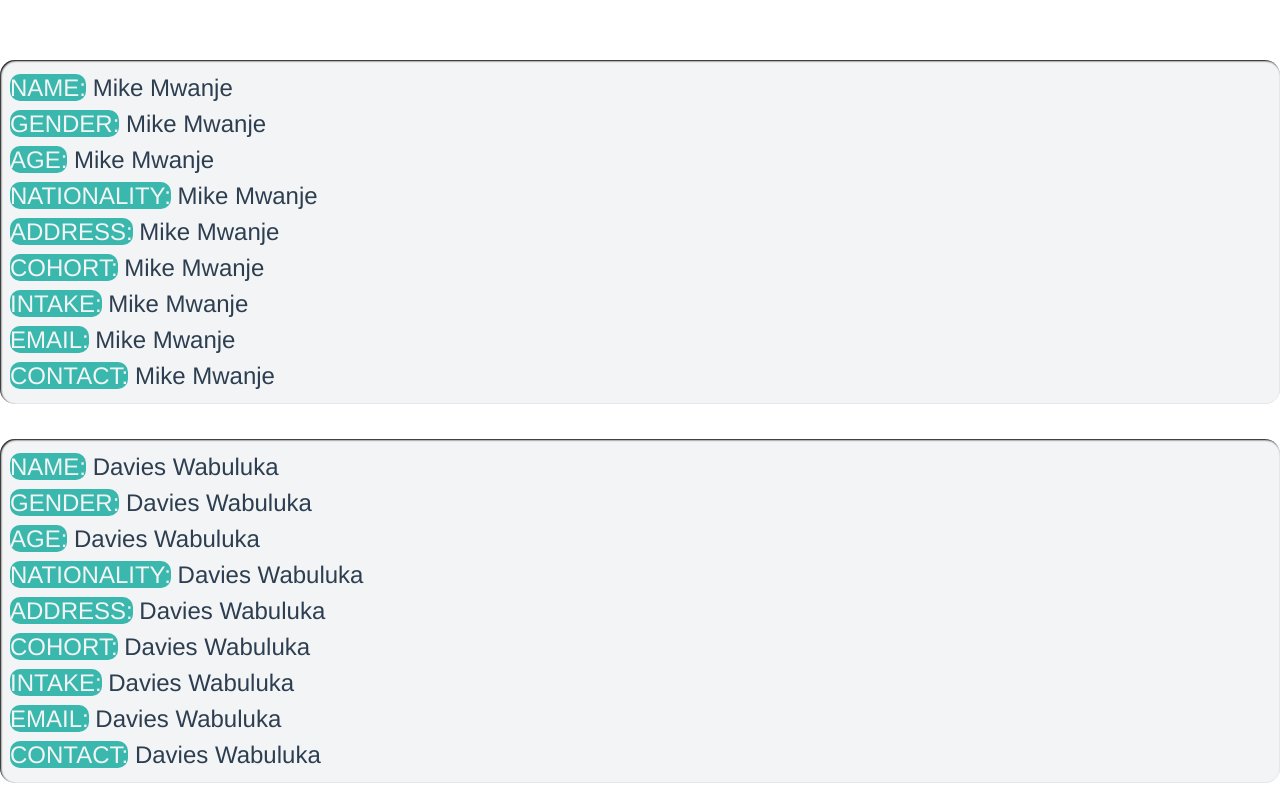
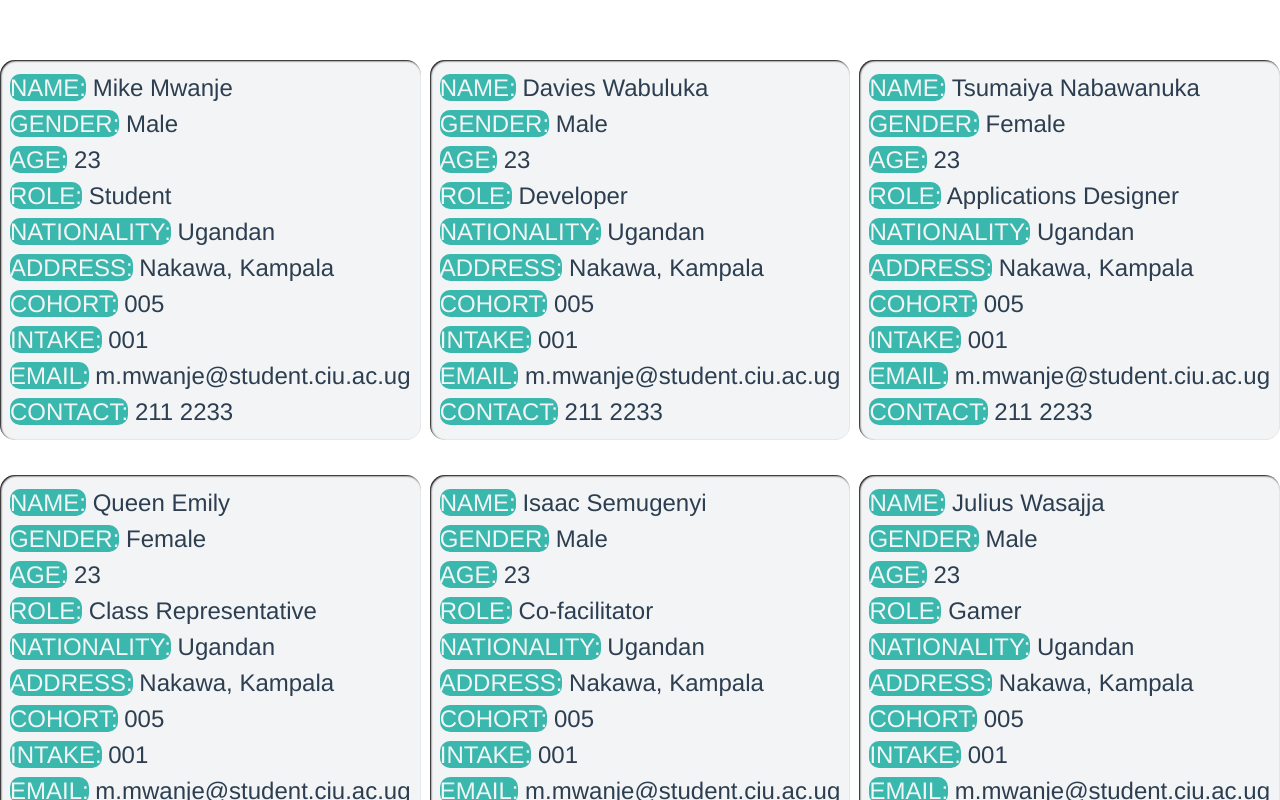
Before and after one commit to RefactoryCatalystCohort005/VueHackathonCohort5, a Vue app: page /details in a window 1280 px wide. Shown: the top 800 px of the page. Built offline with nearby package versions, Linux system fonts and the light colour scheme.

Commit message:
StudentDetails route

```diff
--- a/src/App.vue
+++ b/src/App.vue
@@ -1,8 +1,6 @@
 <template>
     <div id="app">
-        <div id="StudentsViewDiv">
-            <router-view></router-view>
-        </div>
+        <router-view></router-view>
     </div>
 </template>
 
--- a/src/components/StudentDetails.vue
+++ b/src/components/StudentDetails.vue
@@ -1,25 +1,17 @@
 <template>
-    <div>
+    <div id="StudentsViewDiv">
         <div id="student-card" v-for="student in students" v-bind:key="student.studentId">
             <img src alt />
-            <!-- <span><b>NAME:</b> Mwanje Mike</span><br />
-            <span><b>GENDER:</b> Male</span><br />
-            <span><b>AGE:</b> 23</span><br />
-            <span><b>NATIONALITY:</b> Ugandan</span><br />
-            <span><b>ADDRESS:</b> Nakawa, Kampala</span><br />
-            <span><b>COHORT:</b> 005</span><br />
-            <span><b>INTAKE:</b> 001</span><br />
-            <span><b>EMAIL:</b> m.mwanje@student.ciu.ac.ug</span><br />
-            <span><b>CONTACT:</b>  211 2233</span><br />  -->
             <span><b>NAME:</b> {{student.name}}</span><br />
-            <span><b>GENDER:</b> {{student.name}}</span><br />
-            <span><b>AGE:</b> {{student.name}}</span><br />
-            <span><b>NATIONALITY:</b> {{student.name}}</span><br />
-            <span><b>ADDRESS:</b> {{student.name}}</span><br />
-            <span><b>COHORT:</b> {{student.name}}</span><br />
-            <span><b>INTAKE:</b> {{student.name}}</span><br />
-            <span><b>EMAIL:</b> {{student.name}}</span><br />
-            <span><b>CONTACT:</b>  {{student.name}}</span><br />
+            <span><b>GENDER:</b> {{student.gender}}</span><br />
+            <span><b>AGE:</b> {{student.age}}</span><br />
+            <span><b>ROLE:</b> {{student.role}}</span><br />
+            <span><b>NATIONALITY:</b> {{student.nationality}}</span><br />
+            <span><b>ADDRESS:</b> {{student.address}}</span><br />
+            <span><b>COHORT:</b> {{student.cohort}}</span><br />
+            <span><b>INTAKE:</b> {{student.intake}}</span><br />
+            <span><b>EMAIL:</b> {{student.email}}</span><br />
+            <span><b>CONTACT:</b>  {{student.contact}}</span><br />
         </div>
     </div>
 </template>
@@ -30,12 +22,12 @@ export default {
     data(){
         return {
             students: [
-                {studentId: 'STD-001', name: 'Mike Mwanje', institute: 'Refactory', role: 'Student'},
-                {studentId: 'STD-002', name: 'Davies Wabuluka', institute: 'Refactory', role: 'Developer'},
-                {studentId: 'STD-003', name: 'Tsumaiya Nabawanuka', institute: 'Refactory', role: 'Applications Designer'},
-                {studentId: 'STD-004', name: 'Queen Emily', institute: 'Refactory', role: 'Class Representative'},
-                {studentId: 'STD-005', name: 'Isaac Semugenyi', institute: 'Refactory', role: 'Co-facilitator'},
-                {studentId: 'STD-006', name: 'Julius Wasajja', institute: 'Refactory', role: 'Gamer'},
+                {studentId: 'STD-001', cohort: '005', intake: '001', age: 23, nationality: 'Ugandan', contact: '211 2233', gender: 'Male', name: 'Mike Mwanje', address: 'Nakawa, Kampala', email: 'm.mwanje@student.ciu.ac.ug', role: 'Student'},
+                {studentId: 'STD-002', cohort: '005', intake: '001', age: 23, nationality: 'Ugandan', contact: '211 2233', gender: 'Male', name: 'Davies Wabuluka', address: 'Nakawa, Kampala', email: 'm.mwanje@student.ciu.ac.ug', role: 'Developer'},
+                {studentId: 'STD-003', cohort: '005', intake: '001', age: 23, nationality: 'Ugandan', contact: '211 2233', gender: 'Female', name: 'Tsumaiya Nabawanuka', address: 'Nakawa, Kampala', email: 'm.mwanje@student.ciu.ac.ug', role: 'Applications Designer'},
+                {studentId: 'STD-004', cohort: '005', intake: '001', age: 23, nationality: 'Ugandan', contact: '211 2233', gender: 'Female', name: 'Queen Emily', address: 'Nakawa, Kampala', email: 'm.mwanje@student.ciu.ac.ug', role: 'Class Representative'},
+                {studentId: 'STD-005', cohort: '005', intake: '001', age: 23, nationality: 'Ugandan', contact: '211 2233', gender: 'Male', name: 'Isaac Semugenyi', address: 'Nakawa, Kampala', email: 'm.mwanje@student.ciu.ac.ug', role: 'Co-facilitator'},
+                {studentId: 'STD-006', cohort: '005', intake: '001', age: 23, nationality: 'Ugandan', contact: '211 2233', gender: 'Male', name: 'Julius Wasajja', address: 'Nakawa, Kampala', email: 'm.mwanje@student.ciu.ac.ug', role: 'Gamer'},
             ]
         }
     }
@@ -65,4 +57,9 @@ export default {
         background-color: rgb(58, 184, 173);
         border-radius: 10px;
     }
+    #StudentsViewDiv {
+        display: flex;
+        flex-wrap: wrap;
+        justify-content: space-between;
+    }
 </style>
--- a/src/components/StudentsView.vue
+++ b/src/components/StudentsView.vue
@@ -1,5 +1,5 @@
 <template>
-    <div>
+    <div id="StudentsViewDiv">
         <div id="student-card" v-for="student in students" v-bind:key="student.studentId">
             <img alt="Student Image" src="../assets/logo.png">
             <h4 id="name">{{student.name}}</h4>
@@ -63,7 +63,9 @@ export default {
         font-family: Verdana;
         font-weight: thin;
     }
-</style>
     #StudentsViewDiv {
         display: flex;
+        flex-wrap: wrap;
+        justify-content: space-between;
     }
+</style>
```
